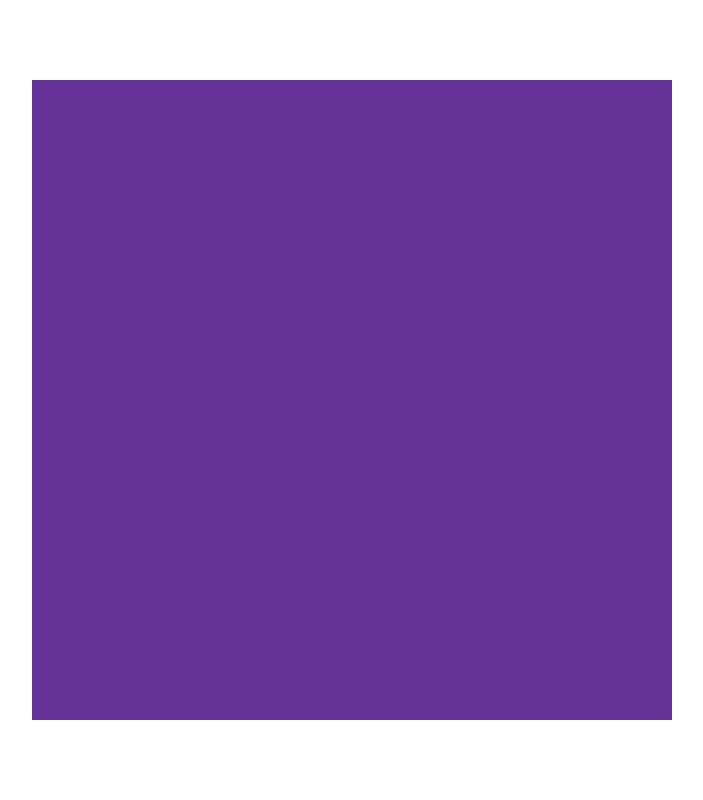
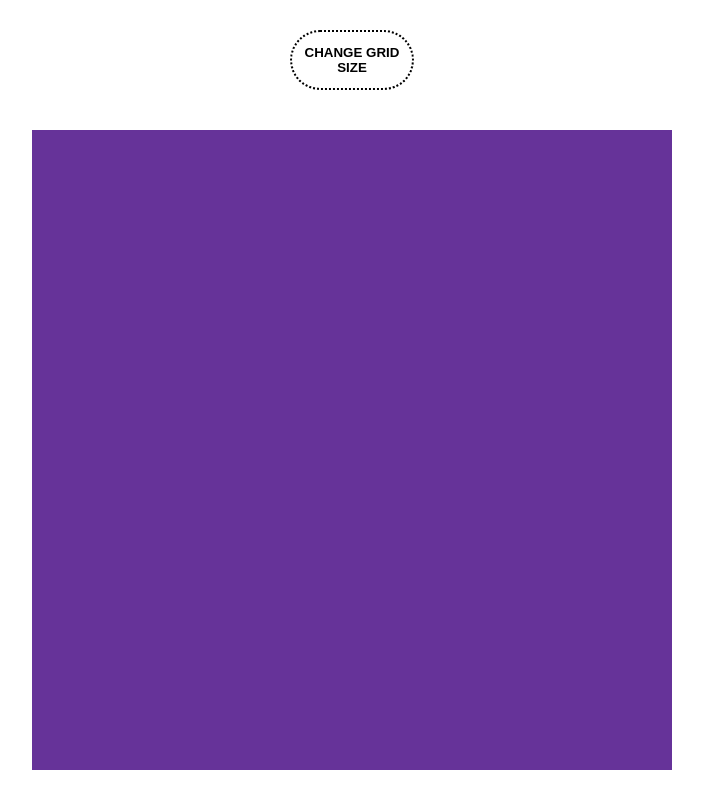
Before and after one commit to JasonBet/etch-a-sketch, a plain HTML site: page index.html in a window 1280 px wide. Shown: the whole page, without its empty margins (288-991 px from the left). Drawn offline with Linux system fonts and the light colour scheme.

Commit message:
Add and style a button for changing grid size

```diff
--- a/index.html
+++ b/index.html
@@ -7,6 +7,9 @@
     <title>Etch-A-Sketch</title>
 </head>
 <body>
+    <div class="buttonBody">
+        <button>CHANGE GRID SIZE</button>
+    </div>
     <div class="container"></div>
 
     <script src="script.js"></script>
--- a/style.css
+++ b/style.css
@@ -5,8 +5,34 @@ body {
     box-sizing: border-box;
     height: 100vh;
     display: flex;
+    flex-flow: column nowrap;
     justify-content: center;
     align-items: center;
+}
+
+.buttonBody {
+    height: 100px;
+}
+
+button {
+    font-weight: 700;
+    background-color: white;
+    border: 2px dotted black;
+    height: 60px;
+    width: 124px;
+    border-radius: 80px;
+    transition: 0.2s all;
+}
+button:hover {
+    border: 3px solid lightblue;
+    background-color: darkblue;
+    color: white;
+    cursor: pointer;
+}
+
+button:active {
+    transform: scale(0.98);
+    box-shadow: 3px 2px 22px 1px rgba(0, 0, 0, 0.24);
 }
 
 .container {
```
